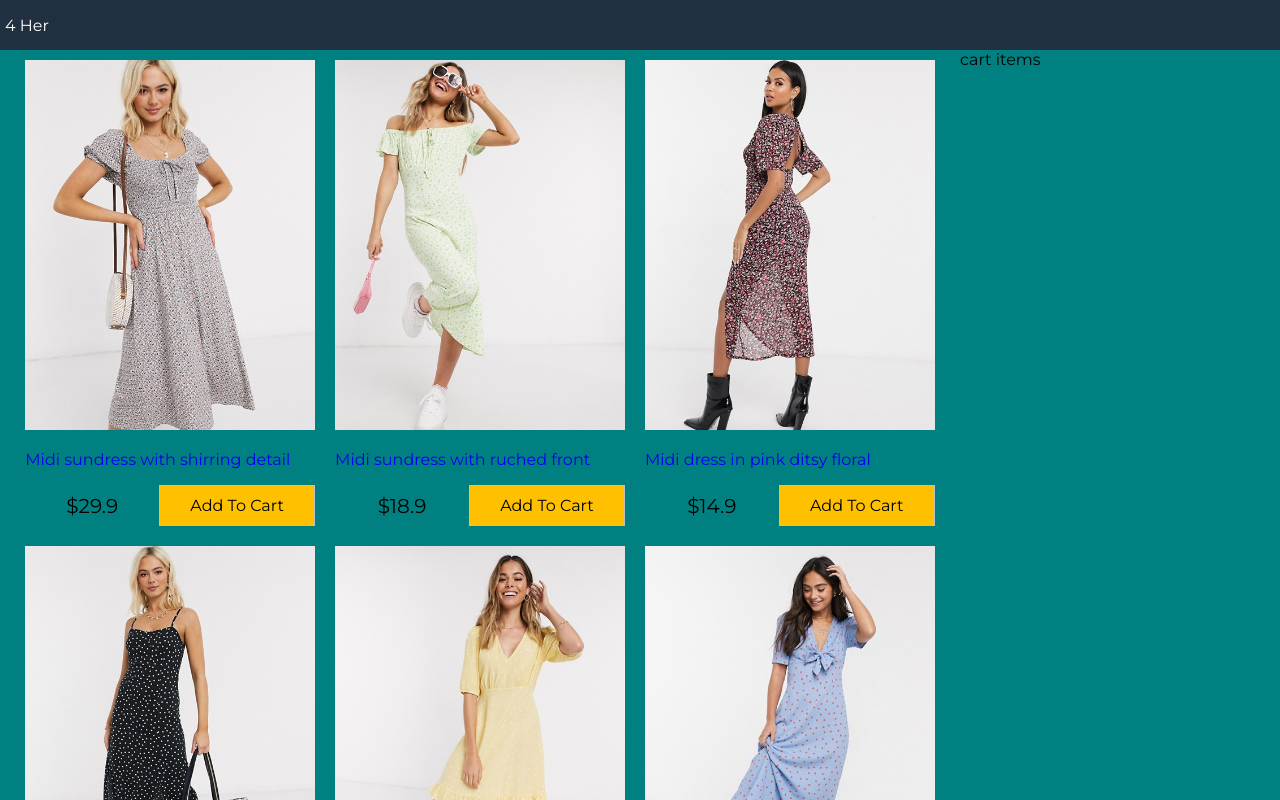
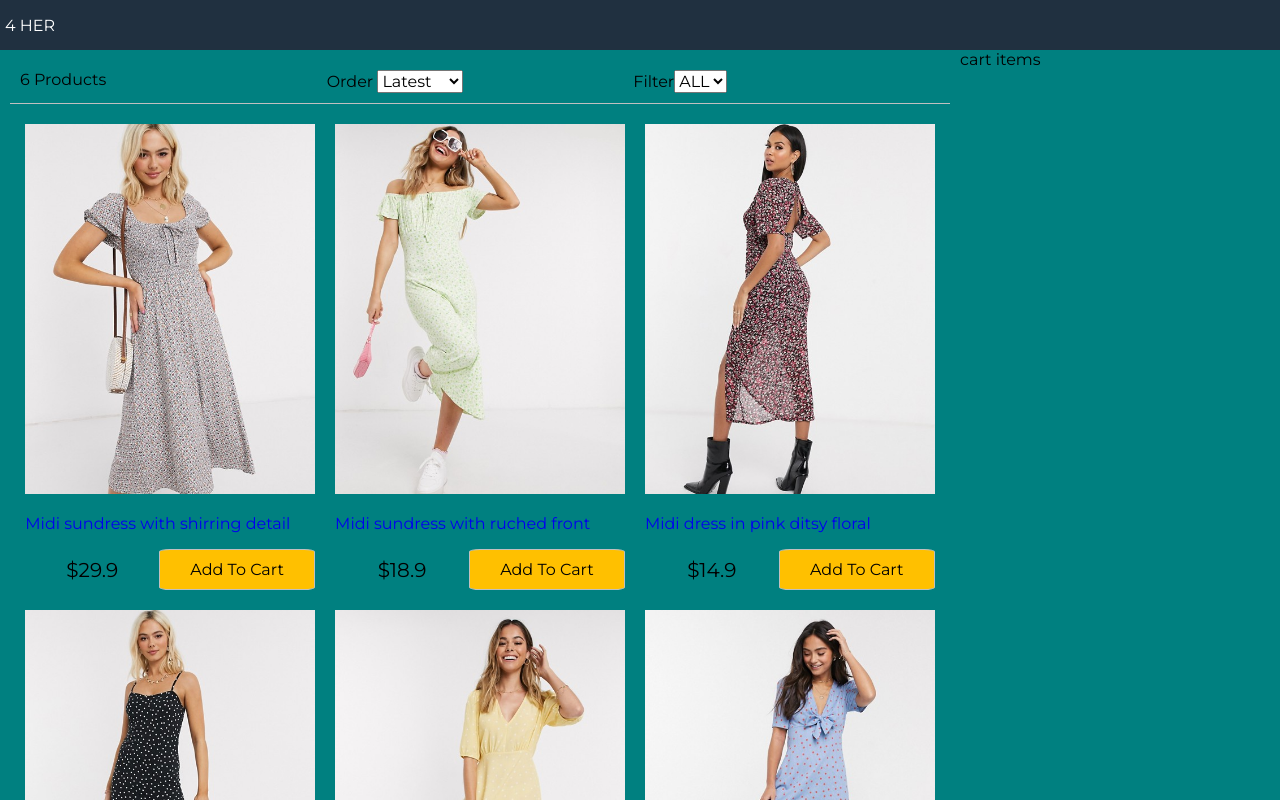
Before and after one commit to Mo-Aziz/React-shopping-cart, a React (Create React App) app: page / in a window 1280 px wide. Shown: the top 800 px of the page. Built offline with nearby package versions, Linux system fonts and the light colour scheme.

Commit message:
filter-component

```diff
--- a/src/App.js
+++ b/src/App.js
@@ -1,41 +1,83 @@
 import React from "react";
 import Products from "./components/Products";
+import Filter from "./components/Filter";
 import data from "./data.json";
 
-
-
-class App extends React.Component{
-  constructor(){
+class App extends React.Component {
+  constructor() {
     super();
-    this.state={
+    this.state = {
       products: data.products,
       size: "",
       sort: "",
+    };
   }
+  sortProducts =(event) =>{
+    console.log(event.target.value);
+    const sort = event.target.value;
+    this.setState((state) => ({
+      sort: sort,
+      products: this.state.products
+        .slice()
+        .sort((a, b) =>
+          sort === "lowest"
+            ? a.price > b.price
+              ? 1
+              : -1
+            : sort === "highest"
+            ? a.price < b.price
+              ? 1
+              : -1
+            : a._id > b._id
+            ? 1
+            : -1
+        ),
+    }));
+  };
+
+  filterProducts = (event) => {
+    console.log(event.target.value);
+    if (event.target.value === "") {
+      this.setState({ size: event.target.value, product: data.products });
+    } else {
+      this.setState({
+        size: event.target.value,
+        products: data.products.filter(
+          (product) => product.availableSizes.indexOf(event.target.value) >= 0
+        ),
+      });
     }
-  render(){
+  };
+
+  render() {
     return (
       <div className="grid-container">
         <header>
-          <a href="/"> 4 Her</a>
+          <div>
+            <a href="/"> 4 HER</a>
+          </div>
         </header>
         <main>
           <div className="content">
             <div className="main">
+              <div>
+                <Filter
+                  count={this.state.products.length}
+                  size={this.state.size}
+                  sort={this.state.sort}
+                  filterProducts={this.filterProducts}
+                  sortProducts={this.sortProducts}
+                ></Filter>
+              </div>
               <Products products={this.state.products}></Products>
             </div>
-           <div className="sidebar">
-cart items
-           </div>
+            <div className="sidebar">cart items</div>
           </div>
         </main>
-        <footer>
-          All right reserved for M.Aziz.
-        </footer>
+        <footer>All right reserved for M.Aziz.</footer>
       </div>
     );
   }
-
 }
 
 export default App;
--- /dev/null
+++ b/src/components/Filter.js
@@ -0,0 +1,31 @@
+import React, { Component } from "react";
+
+export default class Filter extends Component {
+  render() {
+    return (
+      <div className="filter">
+        <div className="result-filter">{this.props.count} Products</div>
+        <div className="sort-filter">
+          Order {" "}
+          <select value={this.props.sort} onChange={this.props.sortProducts}>
+              <option>Latest</option>
+              <option value="lowest">Lowest</option>
+              <option value="highest">Highest</option>
+          </select>
+        </div>
+        <div className="size-filter">
+          Filter
+          <select value={this.props.size} onChange={this.props.filterProducts}>
+            <option value="">ALL</option>
+            <option value="XS">XS</option>
+            <option value="S">S</option>
+            <option value="M">M</option>
+            <option value="L">L</option>
+            <option value="XL">XL</option>
+            <option value="XXL">XXL</option>
+          </select>
+        </div>
+      </div>
+    );
+  }
+}
--- a/src/index.css
+++ b/src/index.css
@@ -124,11 +124,25 @@
   border: 0.1rem #c0c0c0 solid;
   background-color: #f0f0f0;
   cursor: pointer;
+  border-radius: 7%;
 }
 
 .button.primary {
   background-color: #ffc000;
+
 }
 .button:hover {
   border: 0.1rem #808080 solid;
 }
+/* Filter */
+.filter{
+  display:flex;
+  justify-content: space-around;
+  padding: 1rem;
+  margin:1rem;
+  border-bottom:0.1rem #c0c0c0 solid;
+}
+
+.filter div{
+  flex:1
+}
```
Lines whose indentation alone changed are shown as unchanged.
